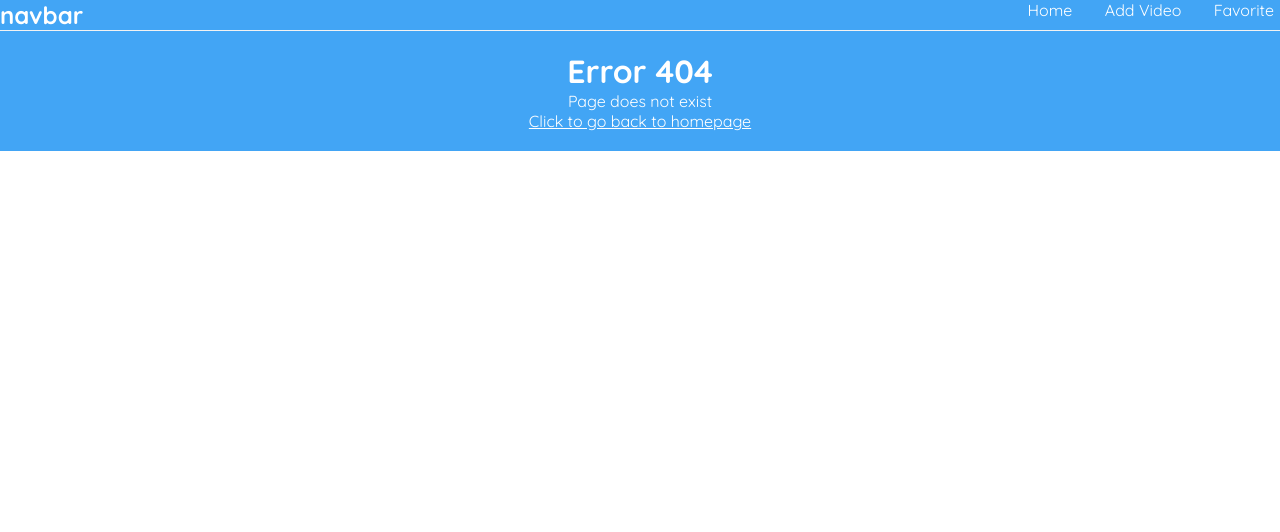
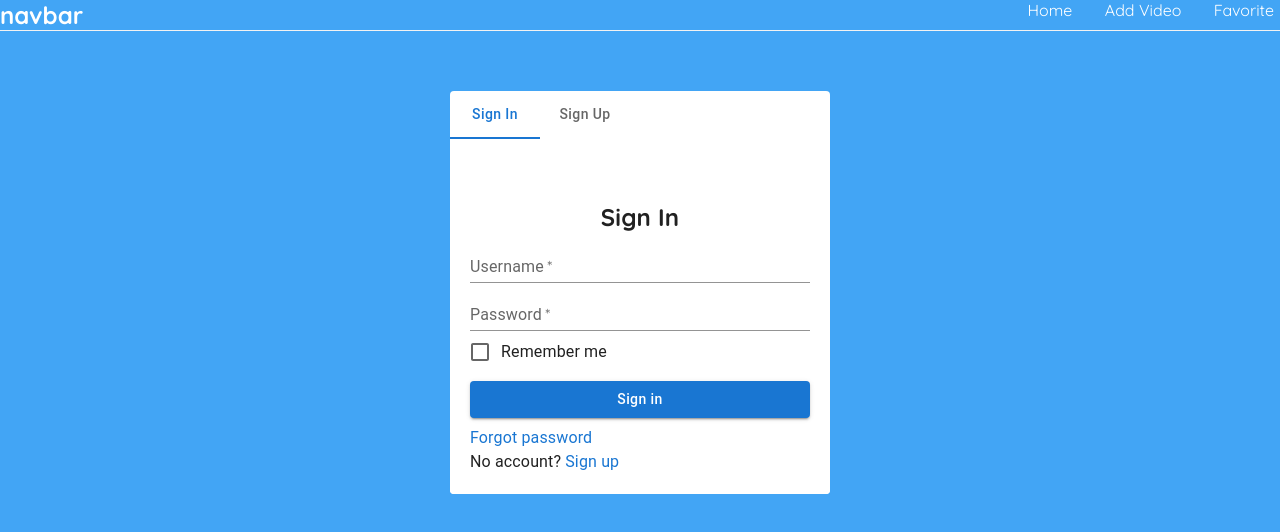
Before and after one commit to Walterhart/Test-Videos, a React (Create React App) app in the folder amnis-video/: page /SignInOutTab in a window 1280 px wide. Before the commit this address had no page. Shown: the top 532 px of the page. Built offline with nearby package versions, Linux system fonts and the light colour scheme.

Commit message:
Add full page background color, sign-up and login

```diff
--- a/amnis-video/public/index.html
+++ b/amnis-video/public/index.html
@@ -26,7 +26,7 @@
     -->
     <title>React App</title>
   </head>
-  <body>
+  <body style="background-color: #42a5f5;">
     <noscript>You need to enable JavaScript to run this app.</noscript>
     <div id="root"></div>
     <!--
--- a/amnis-video/src/AddVideo.js
+++ b/amnis-video/src/AddVideo.js
@@ -10,6 +10,7 @@ const AddVideo = () => {
     const [source, setSource] = useState('');
     const [isPending, setIsPending] = useState(false);
     const history = useHistory();
+
     // hanlde form when sumbited
     const handleSubmit = (e) => {
         e.preventDefault();
@@ -20,12 +21,11 @@ const AddVideo = () => {
             method: 'Post',
             headers: { "Content-Type":"application/json"},
             body: JSON.stringify(video)
-        }) .then(() => {
+        }).then(() => {
             console.log('Video submited');
             setIsPending(false);
             history.push('/');
         })
-
     }
     return (
         <div className="addVideo">
--- a/amnis-video/src/App.js
+++ b/amnis-video/src/App.js
@@ -4,13 +4,22 @@ import {BrowserRouter as Router, Route, Switch } from 'react-router-dom';
 import AddVideo from './AddVideo';
 import VideoDetails from './VideoDetails';
 import Error404 from './Error404';
+import SignUp from './SignUp';
+import Login from './Login';
+import SignInOutTab from './SignInOutTab';
+
 
 function App() {
 
   return (
+
     <Router>
+
     <div className="App">
-        <Navbar/>
+      <div className="header">
+          <Navbar/>
+
+      </div>
           <div className="content">
             <Switch>
               <Route exact path = "/">
@@ -21,6 +30,15 @@ function App() {
               </Route>
               <Route path = "/videos/:id">
                 <VideoDetails/>
+              </Route>
+              <Route path = "/Login">
+                <Login/>
+              </Route>
+              <Route path = "/SignInOutTab">
+                <SignInOutTab/>
+              </Route>
+              <Route path = "/Sign-up">
+                <SignUp/>
               </Route>
               <Route path = "*">
                 <Error404/>
--- /dev/null
+++ b/amnis-video/src/Login.js
@@ -0,0 +1,57 @@
+import {Button, Grid, Paper, Link, TextField, Typography} from "@mui/material";
+import React from "react";
+import FormLabel from '@mui/material/FormLabel';
+import FormControl from '@mui/material/FormControl';
+import FormGroup from '@mui/material/FormGroup';
+import FormControlLabel from '@mui/material/FormControlLabel';
+import FormHelperText from '@mui/material/FormHelperText';
+import Checkbox from '@mui/material/Checkbox';
+
+const Login = () => {
+
+    const paperStyle = {padding :20, height: `auto`, width:340, margin: "40px auto"}
+    const buttonStyle= {margin: "8px 0"}
+    return (
+        <div className="Login">
+            <Grid>
+                    <Paper elevation = {25} style = {paperStyle}>
+                        <Grid align ="center" >
+                            <h2 >Sign In</h2>
+                        </Grid>
+                        <TextField label = "Username" variant = "standard" placeholder = "Enter username" fullWidth required/>
+                        <TextField label = "Password" variant = "standard" placeholder = "Enter password" type = "password" fullWidth required/>
+                        <FormControlLabel
+                        control = {
+                            <Checkbox
+                            name = "checkedB"
+                            color = "primary"
+                            />
+                        }
+                        label = "Remember me"
+                        />
+                        <Button type ='submit'
+                         variant = "contained"
+                         color = "primary"
+                         fullWidth sx ={{ textTransform: 'none' }}
+                         style = {buttonStyle}>
+                            Sign in
+                        </Button>
+                        <Typography>
+                            <Link to ='#' sx= {{textDecoration:"none"}}>
+                                    Forgot password
+                            </Link>
+                        </Typography>
+                        <Typography>
+                            No account?
+                            <Link to ='#' sx= {{textDecoration:"none", m: 0.5 }}>
+                                    Sign up
+                            </Link>
+                        </Typography>
+                    </Paper>
+
+            </Grid>
+        </div>
+    );
+}
+
+export default Login;
--- a/amnis-video/src/Navbar.js
+++ b/amnis-video/src/Navbar.js
@@ -1,6 +1,7 @@
 // Navbar component
 // Link handle content changes in browser and will not send server quest
 import { Link } from "react-router-dom";
+
 
 const Navbar = () => {
 
--- /dev/null
+++ b/amnis-video/src/SignInOutTab.js
@@ -0,0 +1,58 @@
+import React, { useState } from 'react'
+import SignUp from './SignUp';
+import Login from './Login';
+import { Tab, Tabs, Paper, Typography, Box } from '@mui/material';
+
+
+const SignInOutTab=()=>{
+const [value,setValue]=useState(0)
+const handleChange = (event, newValue) => {
+    setValue(newValue);
+  };
+
+  const paperStyle={width:380,margin:"40px auto"}
+  function TabPanel(props) {
+    const { children, value, index, ...other } = props;
+
+    return (
+      <div
+        role="tabpanel"
+        hidden={value !== index}
+        id={`simple-tabpanel-${index}`}
+        aria-labelledby={`simple-tab-${index}`}
+        {...other}
+      >
+        {value === index && (
+          <Box>
+            <Typography>{children}</Typography>
+          </Box>
+        )}
+      </div>
+    );
+  }
+
+    return (
+        <Paper elevation={30} style={paperStyle}>
+        <Tabs
+          value={value}
+          indicatorColor="primary"
+          textColor="primary"
+          onChange={handleChange}
+          aria-label="disabled tabs example"
+        >
+          <Tab sx ={{ textTransform: 'none' }} label="Sign In" />
+
+          <Tab sx ={{ textTransform: 'none' }} label="Sign Up" />
+        </Tabs>
+        <TabPanel value={value} index={0}>
+       <Login handleChange={handleChange}/>
+      </TabPanel>
+      <TabPanel value={value} index={1}>
+      <SignUp/>
+      </TabPanel>
+      </Paper>
+
+    )
+}
+
+export default SignInOutTab;
--- /dev/null
+++ b/amnis-video/src/SignUp.js
@@ -0,0 +1,42 @@
+import {Button, Grid, Paper, Link, TextField, Typography} from "@mui/material";
+import React from "react";
+import FormLabel from '@mui/material/FormLabel';
+import FormControl from '@mui/material/FormControl';
+import FormGroup from '@mui/material/FormGroup';
+import FormControlLabel from '@mui/material/FormControlLabel';
+import FormHelperText from '@mui/material/FormHelperText';
+import Checkbox from '@mui/material/Checkbox';
+
+const SignUp = () => {
+
+    const paperStyle = {padding :20, height: `auto`, width:340, margin: "40px auto"}
+    const buttonStyle= {margin: "8px 0"}
+    return (
+        <div className="Login">
+            <Grid>
+                    <Paper elevation = {25} style = {paperStyle}>
+                        <Grid align ="center" >
+                            <h2 >Sign Up</h2>
+                        </Grid>
+                        <Typography variation = "caption"> Please fill out form to create an account</Typography>
+                        <TextField label = "Username" variant = "standard" placeholder = "Enter username" fullWidth required/>
+                        <TextField label = "Email" variant = "standard" placeholder = "Enter email" type = "Email" fullWidth required/>
+                        <TextField label = "Password" variant = "standard" placeholder = "Enter passoword" type = "password" fullWidth required/>
+                        <TextField label = "Confirm Password" variant = "standard" placeholder = "Confirm password" type = "password" fullWidth required/>
+
+                        <Button type ='submit'
+                         variant = "contained"
+                         color = "primary"
+                         fullWidth sx ={{ textTransform: 'none' }}
+                         style = {buttonStyle}>
+                            Sign up
+                        </Button>
+
+                    </Paper>
+
+            </Grid>
+        </div>
+    );
+}
+
+export default SignUp;
--- a/amnis-video/src/index.css
+++ b/amnis-video/src/index.css
@@ -4,22 +4,30 @@
 * {
   margin: 0;
   font-family: "Quicksand";
+
+}
+
+
+.header {
+  grid-template-columns: 1fr 1fr;
+  background-color: #42a5f5;
+  border-bottom: 1px solid #f2f2f2;
   color: rgb(255, 255, 255);
 }
 
 .navbar{
-  background-color:#42a5f5;
   display: flex;
-  border-bottom: 1px solid #f2f2f2;
 }
 
 .navbar .links {
   margin-left: auto;
+
 }
 
 .navbar a {
   margin-left: 16px;
   text-decoration: none;
+  color: rgb(255, 255, 255);
   padding: 6px;
 }
 
@@ -28,8 +36,8 @@
 }
 
 .content{
-  display: flex;
   background-color: #42a5f5;
+  color: rgb(255, 255, 255);
   padding: 20px;
 
 }
@@ -47,6 +55,7 @@
 }
 .VideoPreview a {
   text-decoration: none;
+  color: rgb(255, 255, 255);
 }
 .VideoPreview h2 {
   font-size: 20px;
```
